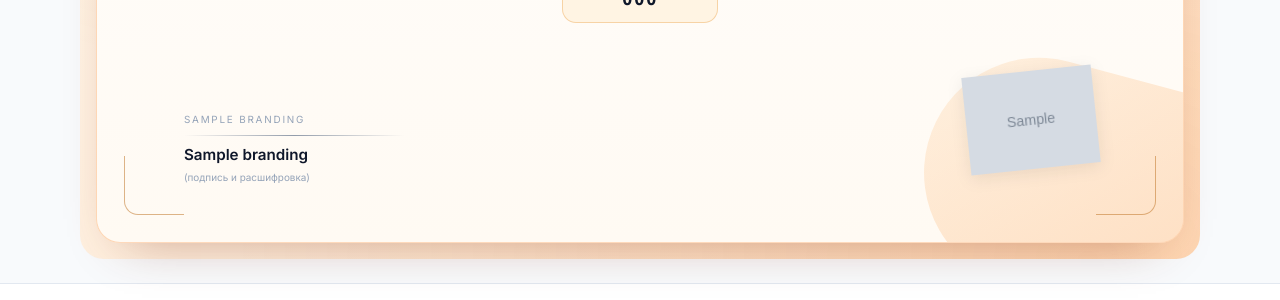
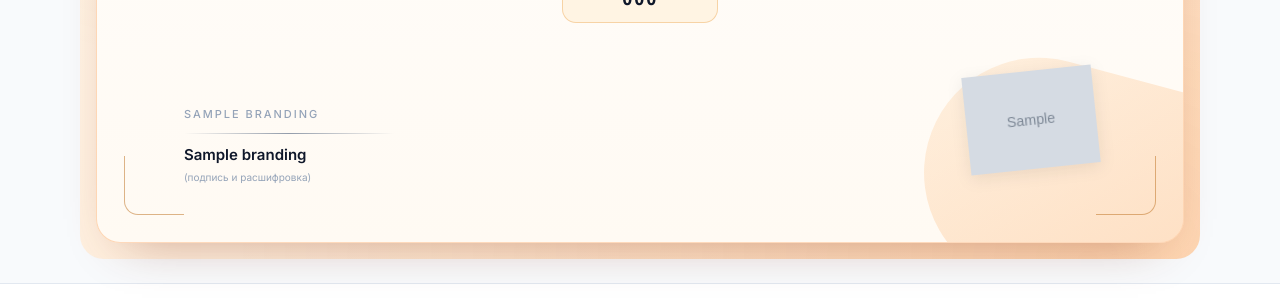
Before and after one commit to nagibator9986/caspiancources, a Flask app: page /certificates/1 in a window 1280 px wide. Shown: the part 732-1032 px from the top of the page. Run offline with Flask 3, Linux system fonts and the light colour scheme; a user stored in the database is signed in; tables that the repository leaves empty hold one stand-in row (values such as "Sample post"); grey boxes marked "Sample" are stand-in pictures; some libraries are stand-ins or nearby versions.

Commit message:
fix: подпись и печать на inline-стилях + no-cache заголовки
Проблема: на скриншоте пользователя линия подписи занимала ~40% ширины
страницы вместо заявленных 220px. Корневая причина — комбинация:
1. Кэш браузера: страница рендерилась со старой версией CSS.
2. CSS-специфичность: класс .sign-col в grid-cell с 1fr stretch'ился,
   несмотря на max-width.

Решение профессиональное:

1. Inline-стили на критичные размеры в нижнем ряду сертификата:
   - Контейнер подписи: width:300px; flex:0 0 auto (не растягивается)
   - Линия подписи: width:210px; height:1px (жёсткие пиксели)
   - Печать: width:130px; height:130px (фикс. размер с поворотом -6deg)
   - Inline-стили имеют наивысший приоритет в CSS-каскаде; их не может
     перебить ни Tailwind preflight, ни grid-stretch, ни кэшированные CSS.

2. No-cache заголовки на /certificates/<id>:
   Cache-Control: no-cache, no-store, must-revalidate
   Pragma: no-cache
   Expires: 0
   Браузер всегда получает свежий шаблон — больше нет нужды в hard-refresh
   после правок CSS.

Co-Authored-By: Claude Opus 4.7 (1M context) <noreply@anthropic.com>

```diff
--- a/app/blueprints/courses/routes.py
+++ b/app/blueprints/courses/routes.py
@@ -12,6 +12,7 @@ from flask import (
     request,
     send_file,
     current_app,
+    make_response,
 )
 from flask_login import login_required, current_user
 
@@ -472,11 +473,17 @@ def certificate_view(cert_id):
 
     branding = CertificateBranding.get_singleton()
 
-    return render_template(
+    response = make_response(render_template(
         "certificate_view.html",
         certificate=certificate,
         branding=branding,
-    )
+    ))
+    # Запрещаем кэширование, чтобы пользователь всегда видел актуальный шаблон
+    # (без необходимости hard-refresh после правок CSS).
+    response.headers["Cache-Control"] = "no-cache, no-store, must-revalidate"
+    response.headers["Pragma"] = "no-cache"
+    response.headers["Expires"] = "0"
+    return response
 
 
 # --------------------------
--- a/app/templates/certificate_view.html
+++ b/app/templates/certificate_view.html
@@ -430,18 +430,25 @@
         <!-- Распорка -->
         <div></div>
 
-        <!-- Подпись + Печать -->
-        <div class="foot">
-          <div class="sign-col">
-            <div class="label">{{ branding.director_title if branding and branding.director_title else 'Руководитель' }}</div>
-            <div class="sig-line"></div>
-            <div class="who">{{ branding.director_name if branding and branding.director_name else 'Ответственное лицо' }}</div>
-            <div class="caption">(подпись и расшифровка)</div>
+        <!-- Подпись + Печать — inline-стили для максимальной устойчивости -->
+        <div style="display:flex; justify-content:space-between; align-items:flex-end; gap:40px; width:100%;">
+          <div style="width:300px; flex:0 0 auto;">
+            <div style="font-size:11px; letter-spacing:0.18em; text-transform:uppercase; color:#94A3B8; font-weight:500;">
+              {{ branding.director_title if branding and branding.director_title else 'Руководитель' }}
+            </div>
+            <div style="width:210px; height:1px; margin:10px 0; background:linear-gradient(90deg, transparent, rgba(100,116,139,0.7), transparent);"></div>
+            <div style="font-size:15px; font-weight:600; color:#0F172A;">
+              {{ branding.director_name if branding and branding.director_name else 'Ответственное лицо' }}
+            </div>
+            <div style="font-size:10px; color:#94A3B8; margin-top:4px;">
+              (подпись и расшифровка)
+            </div>
           </div>
-          <div class="seal-col">
+          <div style="flex:0 0 auto; display:flex; align-items:center; justify-content:flex-end;">
             {% if branding and branding.seal_image_path %}
-              <div class="seal-img">
-                <img src="{{ url_for('static', filename=branding.seal_image_path) }}" alt="Печать">
+              <div style="width:130px; height:130px; transform:rotate(-6deg);">
+                <img src="{{ url_for('static', filename=branding.seal_image_path) }}" alt="Печать"
+                     style="width:100%; height:100%; object-fit:contain; filter:drop-shadow(0 4px 8px rgba(0,0,0,0.08));">
               </div>
             {% else %}
               <div class="seal-stamp">
```
